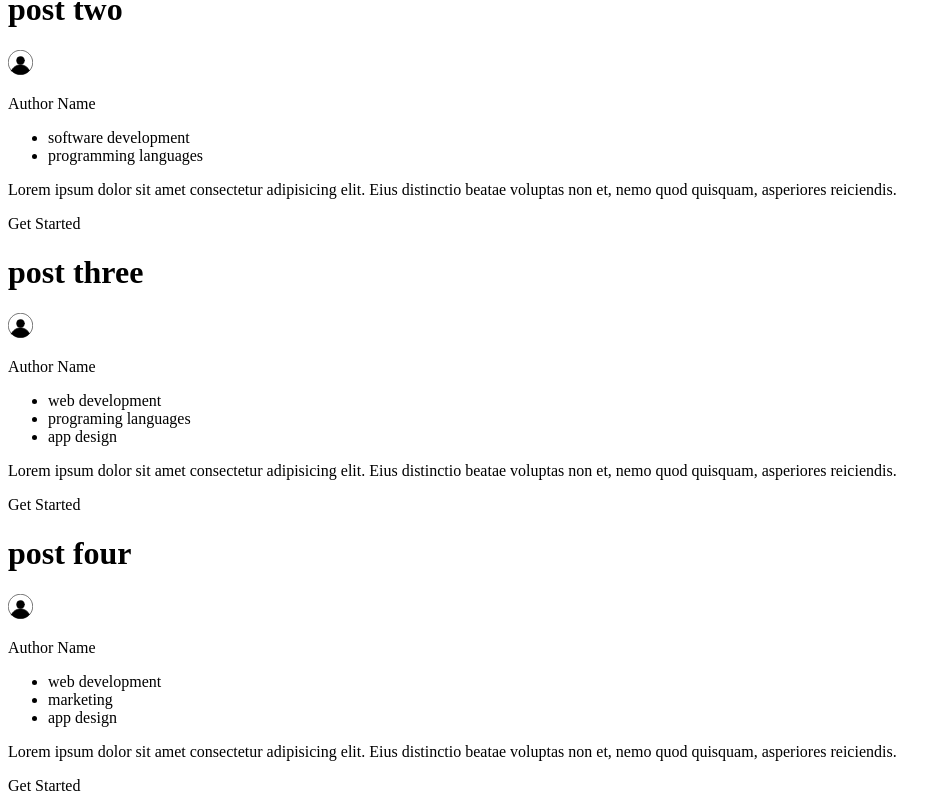
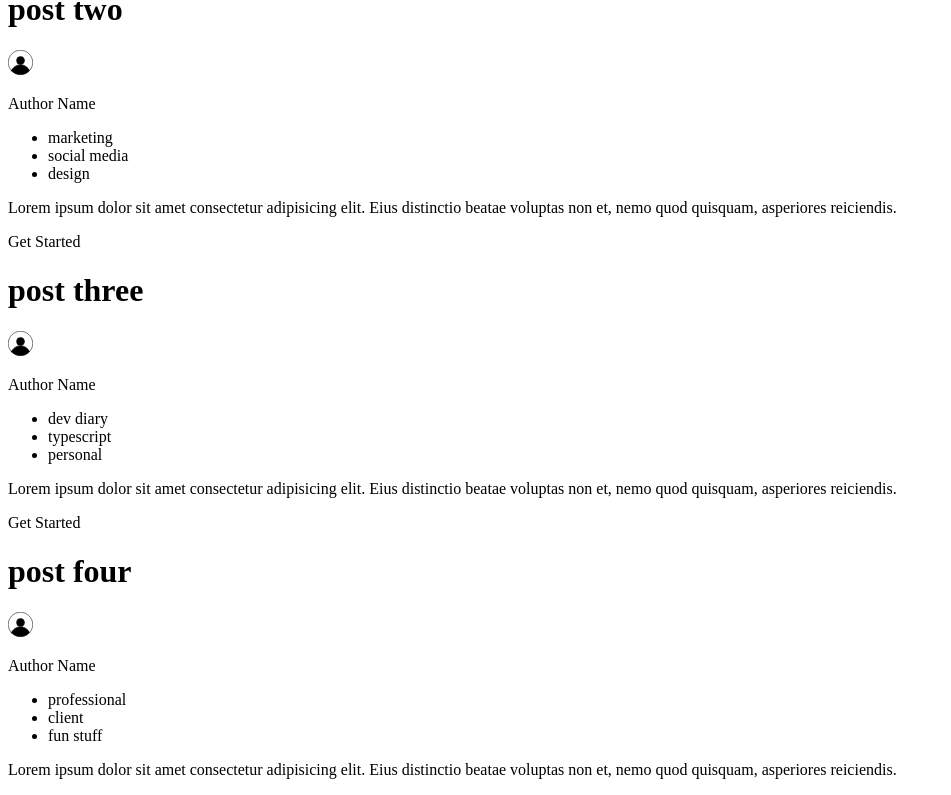
Before and after one commit to AaronTheDesigner/ubat_front, a Next.js app: page /blog in a window 1280 px wide. Shown: the part 2620-3415 px from the top of the page, without its empty margins (0-951 px from the left). Built offline with nearby package versions, Linux system fonts and the light colour scheme.

Commit message:
tag data restructure

```diff
--- a/components/pages/blog/BlogFeature.js
+++ b/components/pages/blog/BlogFeature.js
@@ -11,8 +11,8 @@ const BlogFeature = () => {
     const renderTags = () => {
         return featuredPost.tags.map(tag => {
             return (
-                <li className="bg-gray-400 py-1 px-2 rounded-xl text-xs" key={tag}>
-                    {tag}
+                <li className="bg-gray-400 py-1 px-2 rounded-xl text-xs" key={tag.id}>
+                    {tag.title}
                 </li>
             )
         })
--- a/components/pages/blog/PostCard.js
+++ b/components/pages/blog/PostCard.js
@@ -9,10 +9,9 @@ const PostCard = (props) => {
 
     const renderTags = () => {
         return props.tags.map(tag => {
-            console.log(tag)
             return (
-                <li className="bg-gray-400 py-1 px-2 rounded-xl text-xs">
-                    {tag}
+                <li className="bg-gray-400 py-1 px-2 rounded-xl text-xs" key={tag.id}>
+                    {tag.title}
                 </li>
             )
         })
--- a/components/pages/blog/posts.js
+++ b/components/pages/blog/posts.js
@@ -9,42 +9,120 @@ const posts = [
         title: "post one",
         intro: "Lorem ipsum dolor sit amet consectetur adipisicing elit. Eius distinctio beatae voluptas non et, nemo quod quisquam, asperiores reiciendis.",
         image: picthree,
-        tags: ["web development", "marketing", "design"]
+        tags: [
+            {
+                id: 1,
+                title: "web dev"
+            },
+            {
+                id: 2,
+                title: "javascript"
+            },
+            {
+                id: 3,
+                title: "design"
+            },
+        ]
     },
     {
         id: "73849dfj0",
         title: "post two",
         intro: "Lorem ipsum dolor sit amet consectetur adipisicing elit. Eius distinctio beatae voluptas non et, nemo quod quisquam, asperiores reiciendis.",
         image: pictwo,
-        tags: ["software development", "programming languages"]
+        tags: [
+            {
+                id: 4,
+                title: "marketing"
+            },
+            {
+                id: 5,
+                title: "social media"
+            },
+            {
+                id: 6,
+                title: "design"
+            },
+        ]
     },
     {
         id: "73dsfa8490",
         title: "post three",
         intro: "Lorem ipsum dolor sit amet consectetur adipisicing elit. Eius distinctio beatae voluptas non et, nemo quod quisquam, asperiores reiciendis.",
         image: picthree,
-        tags: ["web development", "programing languages", "app design"]
+        tags: [
+            {
+                id: 7,
+                title: "dev diary"
+            },
+            {
+                id: 8,
+                title: "typescript"
+            },
+            {
+                id: 9,
+                title: "personal"
+            },
+        ]
     },
     {
         id: "738dfsa490",
         title: "post four",
         intro: "Lorem ipsum dolor sit amet consectetur adipisicing elit. Eius distinctio beatae voluptas non et, nemo quod quisquam, asperiores reiciendis.",
         image: picone,
-        tags: ["web development", "marketing", "app design"]
+        tags: [
+            {
+                id: 10,
+                title: "professional"
+            },
+            {
+                id: 11,
+                title: "client"
+            },
+            {
+                id: 12,
+                title: "fun stuff"
+            },
+        ]
     },
     {
         id: "7384jkl90",
         title: "post five",
         intro: "Lorem ipsum dolor sit amet consectetur adipisicing elit. Eius distinctio beatae voluptas non et, nemo quod quisquam, asperiores reiciendis.",
         image: pictwo,
-        tags: ["web development", "programing languages", "design"]
+        tags: [
+            {
+                id: 4,
+                title: "marketing"
+            },
+            {
+                id: 5,
+                title: "social media"
+            },
+            {
+                id: 6,
+                title: "design"
+            },
+        ]
     },
     {
         id: "7384jklu90",
         title: "post six",
         intro: "Lorem ipsum dolor sit amet consectetur adipisicing elit. Eius distinctio beatae voluptas non et, nemo quod quisquam, asperiores reiciendis.",
         image: picthree,
-        tags: ["web development", "software development", "design"]
+        tags: [
+            {
+                id: 7,
+                title: "dev diary"
+            },
+            {
+                id: 8,
+                title: "typescript"
+            },
+            {
+                id: 9,
+                title: "personal"
+            },
+        ]
     },
 ]
 
```
